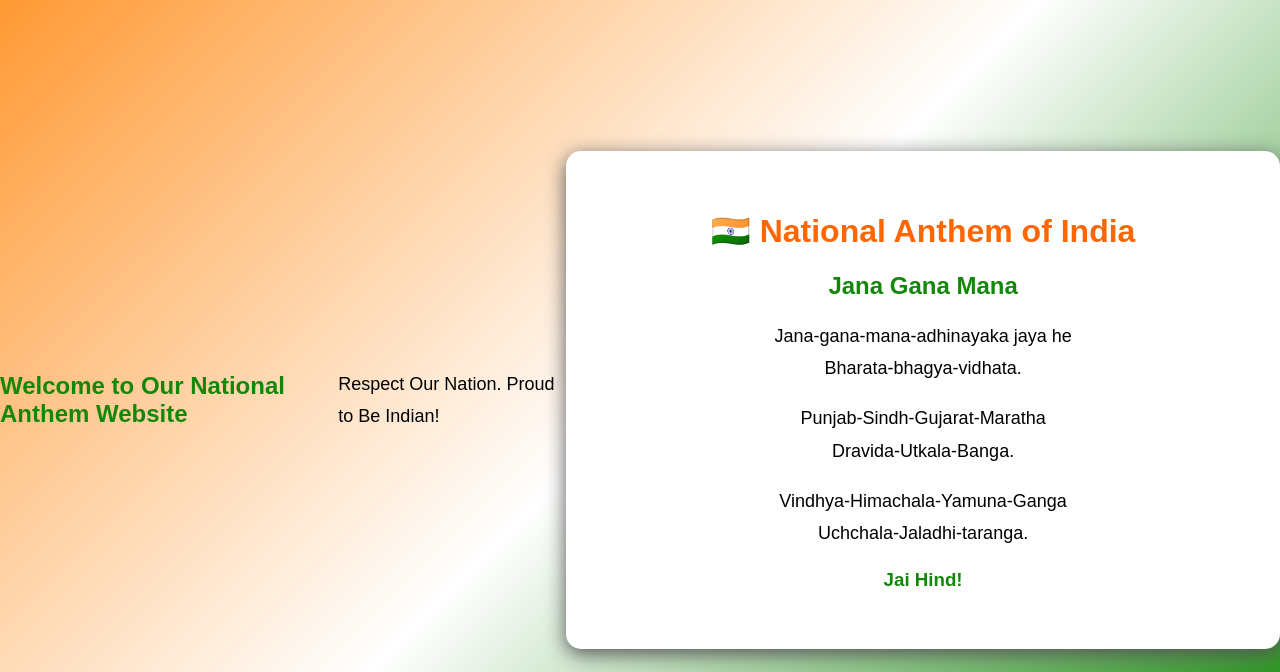
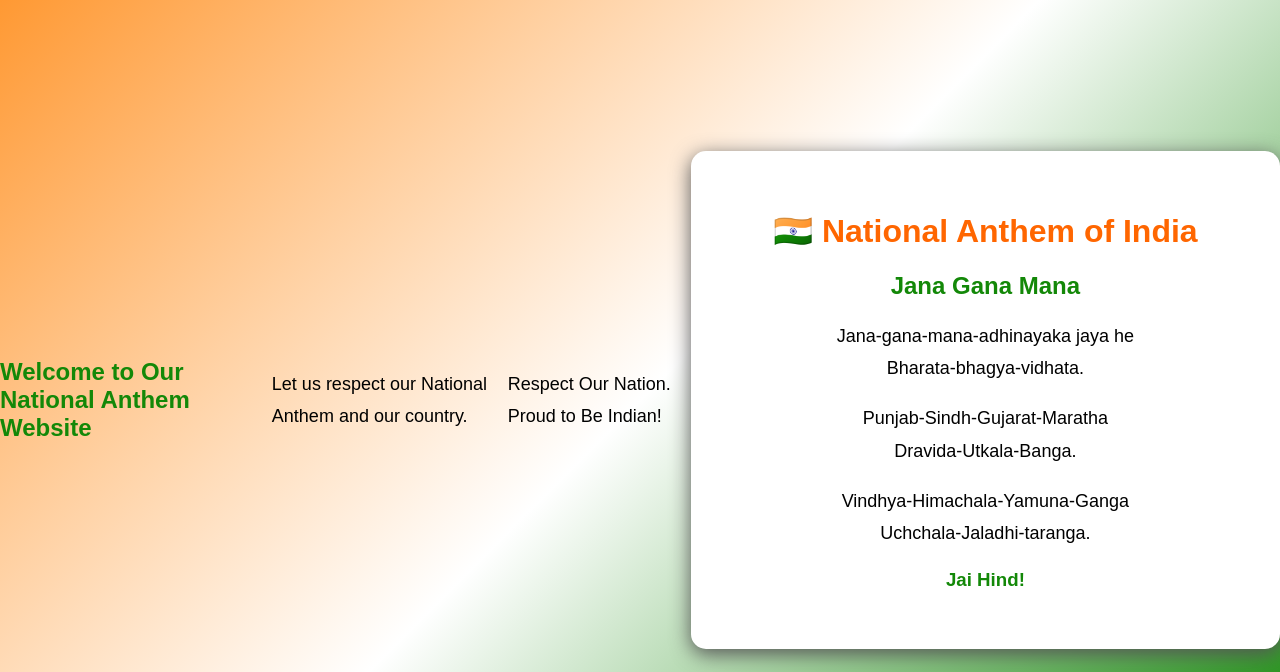
Before and after one commit to tanazbanu64-os/National-Anthem-Project, a Flask app: page / in a window 1280 px wide. Shown: the top 672 px of the page. Run offline with Flask 3, Linux system fonts and the light colour scheme.

Commit message:
Update index.html
Added national anthem respect message

```diff
--- a/templates/index.html
+++ b/templates/index.html
@@ -4,6 +4,7 @@
 <head>
     <title>National Anthem of India</title>
     <h2>Welcome to Our National Anthem Website</h2>
+    <p>Let us respect our National Anthem and our country.</p>
     <p>Respect Our Nation. Proud to Be Indian!</p>
     <link rel="stylesheet"
     href="{{ url_for('static', filename='css/style.css') }}">
```
